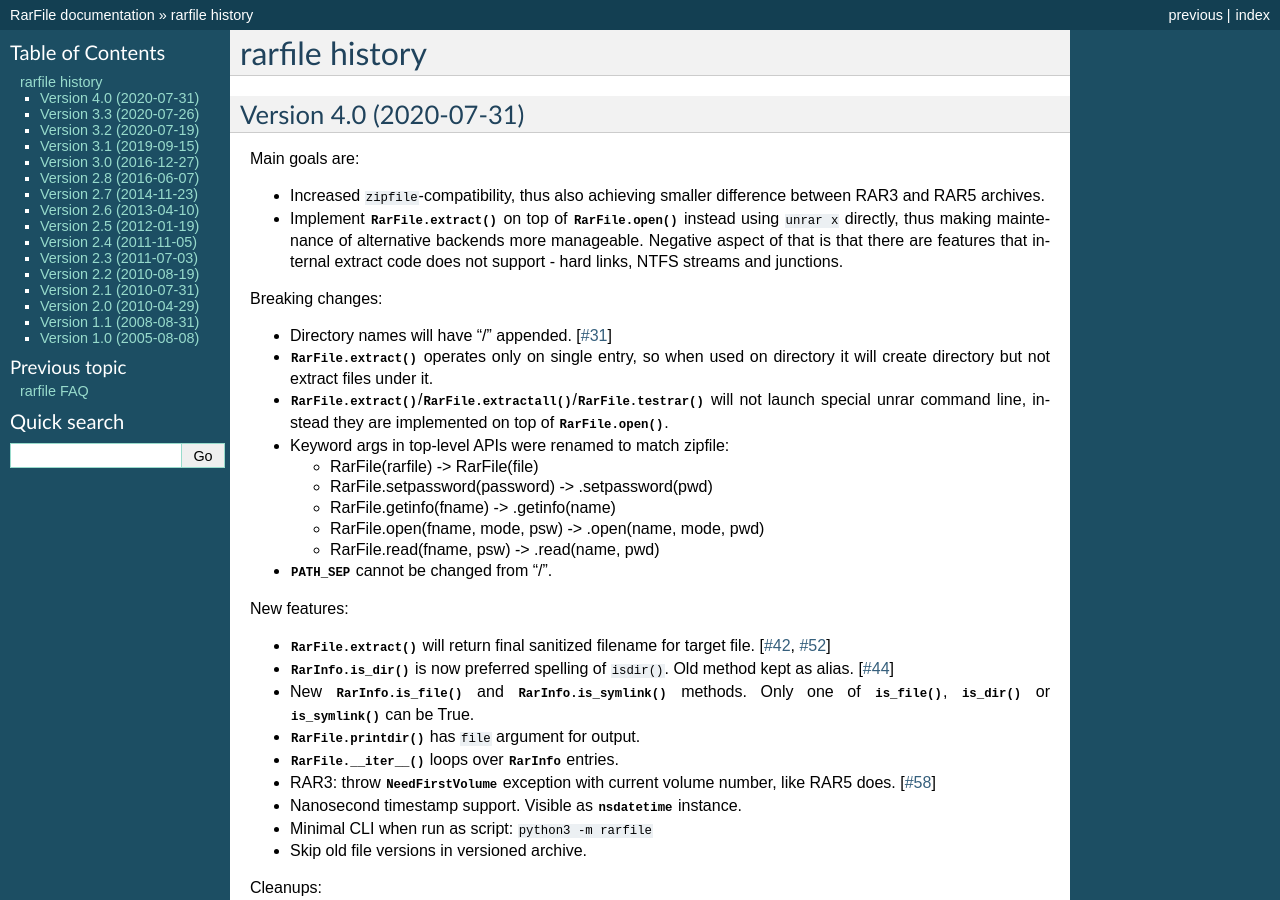
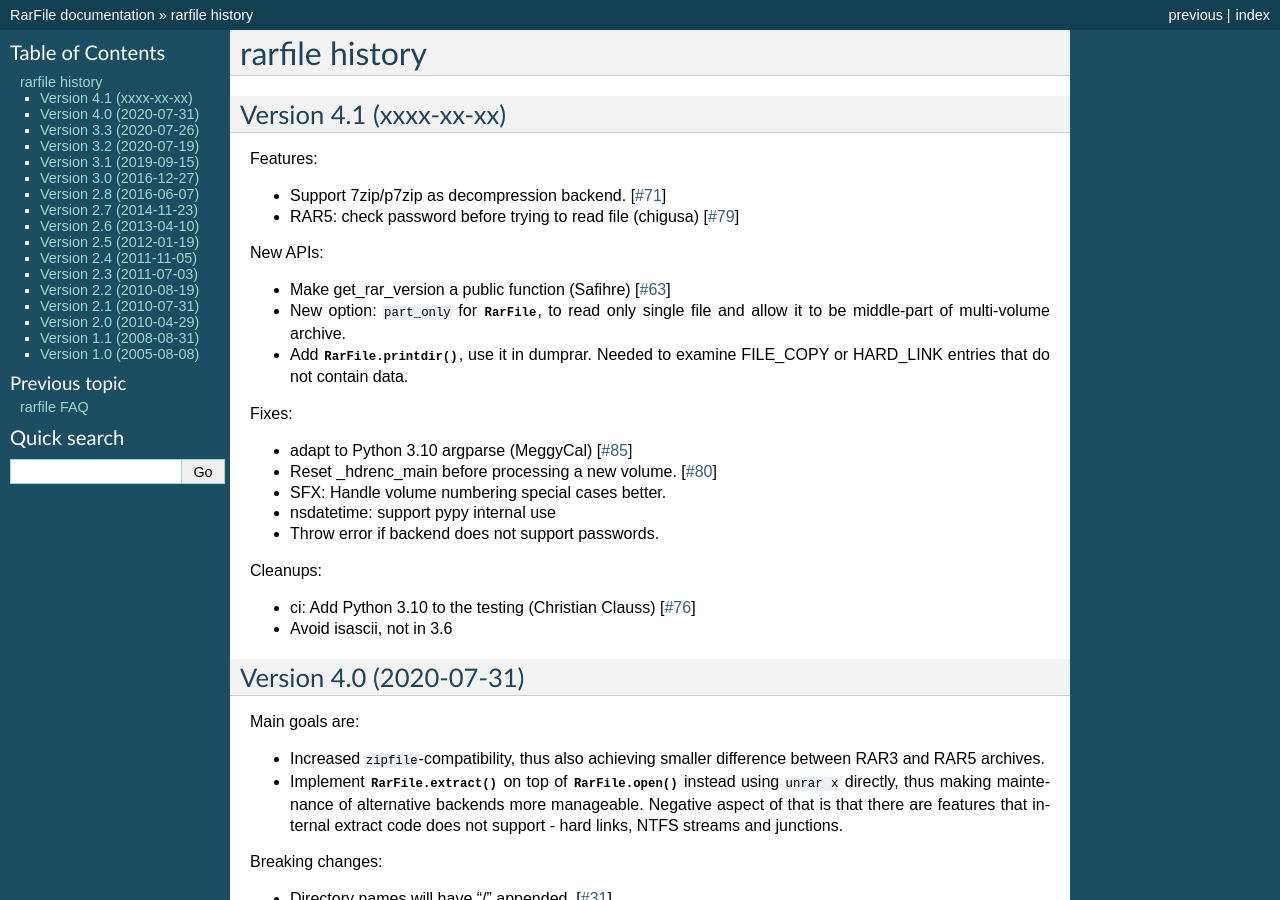
Before and after one commit to markokr/rarfile, a Sphinx documentation site: the page built from doc/news.rst, in a window 1280 px wide and 900 px high. Built offline with Sphinx 7.4.7, drawn with Linux system fonts in a browser that asks for light colours.

Commit message:
doc: first go at 4.1 news

```diff
--- a/doc/news.rst
+++ b/doc/news.rst
@@ -3,6 +3,42 @@ rarfile history
 ===============
 
 .. py:currentmodule:: rarfile
+
+Version 4.1 (xxxx-xx-xx)
+------------------------
+
+Features:
+
+* Support 7zip/p7zip as decompression backend.
+  [`#71 <https://github.com/markokr/rarfile/issues/71>`_]
+* RAR5: check password before trying to read file (chigusa)
+  [`#79 <https://github.com/markokr/rarfile/pull/79>`_]
+
+New APIs:
+
+* Make get_rar_version a public function (Safihre)
+  [`#63 <https://github.com/markokr/rarfile/pull/63>`_]
+* New option: ``part_only`` for :class:`RarFile`,
+  to read only single file and allow it to be middle-part
+  of multi-volume archive.
+* Add :meth:`RarFile.printdir`, use it in dumprar.  Needed to examine
+  FILE_COPY or HARD_LINK entries that do not contain data.
+
+Fixes:
+
+* adapt to Python 3.10 argparse (MeggyCal)
+  [`#85 <https://github.com/markokr/rarfile/pull/85>`_]
+* Reset _hdrenc_main before processing a new volume.
+  [`#80 <https://github.com/markokr/rarfile/pull/80>`_]
+* SFX: Handle volume numbering special cases better.
+* nsdatetime: support pypy internal use
+* Throw error if backend does not support passwords.
+
+Cleanups:
+
+* ci: Add Python 3.10 to the testing (Christian Clauss)
+  [`#76 <https://github.com/markokr/rarfile/pull/76>`_]
+* Avoid isascii, not in 3.6
 
 Version 4.0 (2020-07-31)
 ------------------------
```
